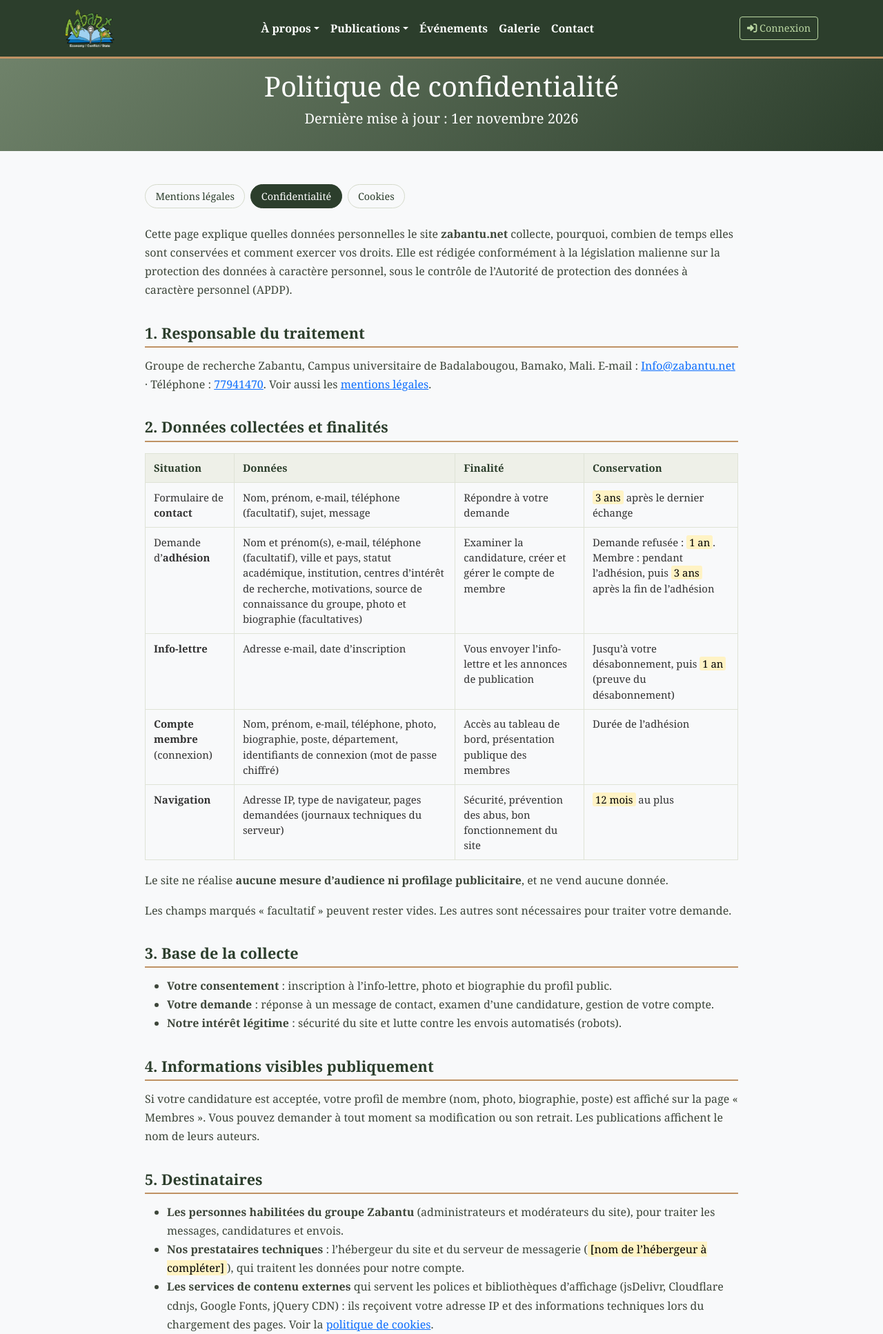
After one commit to dmaiga/zabantu, a Django app: page /zabantu/confidentialite/ in a window 1280 px wide. The commit adds this page. Shown: the top 1934 px of the page at 69% size. Run offline with Django 5.2, Linux system fonts and the light colour scheme; tables that the repository leaves empty hold one stand-in row (values such as "Sample post"); parts of the project's set-up code (start-up, migrations or seed data) failed here and were passed over.

Commit message:
Pages légales : mentions légales, confidentialité, cookies, liens du footer et notices près des formulaires
Co-Authored-By: Claude Sonnet 5.5 <noreply@anthropic.com>

```diff
--- a/site_web/templates/base_public.html
+++ b/site_web/templates/base_public.html
@@ -91,6 +91,7 @@
     .footer-social a:hover { background: var(--zabantu-secondary); color: #2c1c0c; transform: translateY(-2px); }
     .footer-cta { display: inline-block; margin-top: .5rem; padding: .5rem 1.2rem; border: 1px solid var(--zabantu-secondary); border-radius: 30px; color: #fff !important; font-size: .9rem; }
     .footer-cta:hover { background: var(--zabantu-secondary); color: #2c1c0c !important; }
+    .footer-legal a { color: inherit; }
     .footer-bottom { border-top: 1px solid rgba(255,255,255,.12); margin-top: 2.25rem; padding-top: 1.25rem; font-size: .85rem; display: flex; justify-content: space-between; flex-wrap: wrap; gap: .5rem; }
   </style>
   {% block extra_css %}{% endblock %}
@@ -230,7 +231,11 @@
 
     <div class="footer-bottom">
       <span>&copy; {% now "Y" %} Groupe de recherche Zabantu. Tous droits réservés.</span>
-      <a href="{% url 'contact' %}">Contact</a>
+      <span class="footer-legal">
+        <a href="{% url 'legal_notice' %}">Mentions légales</a> ·
+        <a href="{% url 'privacy' %}">Confidentialité</a> ·
+        <a href="{% url 'cookies' %}">Cookies</a>
+      </span>
     </div>
   </div>
 </footer>
--- a/site_web/templates/site_web/index.html
+++ b/site_web/templates/site_web/index.html
@@ -320,6 +320,7 @@
                         <button type="submit" class="btn btn-primary btn-lg w-100"><i class="fas fa-envelope me-2"></i>S'abonner</button>
                     </div>
                 </form>
+                <p class="small mt-2 mb-0 opacity-75">Votre e-mail sert uniquement à vous envoyer l'info-lettre ; désabonnement possible à tout moment. <a href="{% url 'privacy' %}">En savoir plus</a></p>
                 {% if messages %}
                 <div class="mt-3 w-100">
                     {% for message in messages %}
--- /dev/null
+++ b/site_web/templates/site_web/legal/_base_legal.html
@@ -0,0 +1,29 @@
+{% extends 'base_public.html' %}
+
+{% block banner_subtitle %}Dernière mise à jour : {% block legal_updated %}1er novembre 2026{% endblock %}{% endblock %}
+
+{% block extra_css %}
+<style>
+  .legal-wrap { max-width: 860px; margin: 0 auto; }
+  .legal-wrap h2 { font-size: 1.35rem; font-weight: 700; color: var(--zabantu-dark); margin: 2.2rem 0 .8rem; padding-bottom: .4rem; border-bottom: 2px solid var(--zabantu-secondary); }
+  .legal-wrap p, .legal-wrap li { color: #3d463a; line-height: 1.7; }
+  .legal-wrap table { width: 100%; font-size: .93rem; margin: 1rem 0; }
+  .legal-wrap th { background: #eef0e8; color: var(--zabantu-dark); text-align: left; }
+  .legal-wrap th, .legal-wrap td { padding: .6rem .75rem; border: 1px solid #dfe3d6; vertical-align: top; }
+  .legal-wrap mark { background: #fff3c4; padding: 0 .25rem; border-radius: 3px; }
+  .legal-nav { display: flex; flex-wrap: wrap; gap: .5rem; margin-bottom: 1.5rem; }
+  .legal-nav a { padding: .35rem .9rem; border: 1px solid #d5dacb; border-radius: 999px; font-size: .9rem; text-decoration: none; color: var(--zabantu-dark); }
+  .legal-nav a.active { background: var(--zabantu-dark); color: #fff; border-color: var(--zabantu-dark); }
+</style>
+{% endblock %}
+
+{% block content %}
+<div class="legal-wrap">
+  <nav class="legal-nav" aria-label="Informations légales">
+    <a href="{% url 'legal_notice' %}" {% if legal_page == 'notice' %}class="active"{% endif %}>Mentions légales</a>
+    <a href="{% url 'privacy' %}" {% if legal_page == 'privacy' %}class="active"{% endif %}>Confidentialité</a>
+    <a href="{% url 'cookies' %}" {% if legal_page == 'cookies' %}class="active"{% endif %}>Cookies</a>
+  </nav>
+  {% block legal_body %}{% endblock %}
+</div>
+{% endblock %}
--- /dev/null
+++ b/site_web/templates/site_web/legal/privacy.html
@@ -0,0 +1,89 @@
+{% extends 'site_web/legal/_base_legal.html' %}
+{% block title %}Politique de confidentialité - Zabantu{% endblock %}
+{% block banner_title %}Politique de confidentialité{% endblock %}
+
+{% block legal_body %}
+<p>Cette page explique quelles données personnelles le site <strong>zabantu.net</strong> collecte, pourquoi, combien de temps elles sont conservées et comment exercer vos droits. Elle est rédigée conformément à la législation malienne sur la protection des données à caractère personnel, sous le contrôle de l’Autorité de protection des données à caractère personnel (APDP).</p>
+
+<h2>1. Responsable du traitement</h2>
+<p>Groupe de recherche Zabantu, Campus universitaire de Badalabougou, Bamako, Mali. E-mail : <a href="mailto:Info@zabantu.net">Info@zabantu.net</a> · Téléphone : <a href="tel:77941470">77941470</a>. Voir aussi les <a href="{% url 'legal_notice' %}">mentions légales</a>.</p>
+
+<h2>2. Données collectées et finalités</h2>
+<table>
+  <thead><tr><th>Situation</th><th>Données</th><th>Finalité</th><th>Conservation</th></tr></thead>
+  <tbody>
+    <tr>
+      <td>Formulaire de <strong>contact</strong></td>
+      <td>Nom, prénom, e-mail, téléphone (facultatif), sujet, message</td>
+      <td>Répondre à votre demande</td>
+      <td><mark>3 ans</mark> après le dernier échange</td>
+    </tr>
+    <tr>
+      <td>Demande d’<strong>adhésion</strong></td>
+      <td>Nom et prénom(s), e-mail, téléphone (facultatif), ville et pays, statut académique, institution, centres d’intérêt de recherche, motivations, source de connaissance du groupe, photo et biographie (facultatives)</td>
+      <td>Examiner la candidature, créer et gérer le compte de membre</td>
+      <td>Demande refusée : <mark>1 an</mark>. Membre : pendant l’adhésion, puis <mark>3 ans</mark> après la fin de l’adhésion</td>
+    </tr>
+    <tr>
+      <td><strong>Info-lettre</strong></td>
+      <td>Adresse e-mail, date d’inscription</td>
+      <td>Vous envoyer l’info-lettre et les annonces de publication</td>
+      <td>Jusqu’à votre désabonnement, puis <mark>1 an</mark> (preuve du désabonnement)</td>
+    </tr>
+    <tr>
+      <td><strong>Compte membre</strong> (connexion)</td>
+      <td>Nom, prénom, e-mail, téléphone, photo, biographie, poste, département, identifiants de connexion (mot de passe chiffré)</td>
+      <td>Accès au tableau de bord, présentation publique des membres</td>
+      <td>Durée de l’adhésion</td>
+    </tr>
+    <tr>
+      <td><strong>Navigation</strong></td>
+      <td>Adresse IP, type de navigateur, pages demandées (journaux techniques du serveur)</td>
+      <td>Sécurité, prévention des abus, bon fonctionnement du site</td>
+      <td><mark>12 mois</mark> au plus</td>
+    </tr>
+  </tbody>
+</table>
+<p>Le site ne réalise <strong>aucune mesure d’audience ni profilage publicitaire</strong>, et ne vend aucune donnée.</p>
+<p>Les champs marqués « facultatif » peuvent rester vides. Les autres sont nécessaires pour traiter votre demande.</p>
+
+<h2>3. Base de la collecte</h2>
+<ul>
+  <li><strong>Votre consentement</strong> : inscription à l’info-lettre, photo et biographie du profil public.</li>
+  <li><strong>Votre demande</strong> : réponse à un message de contact, examen d’une candidature, gestion de votre compte.</li>
+  <li><strong>Notre intérêt légitime</strong> : sécurité du site et lutte contre les envois automatisés (robots).</li>
+</ul>
+
+<h2>4. Informations visibles publiquement</h2>
+<p>Si votre candidature est acceptée, votre profil de membre (nom, photo, biographie, poste) est affiché sur la page « Membres ». Vous pouvez demander à tout moment sa modification ou son retrait. Les publications affichent le nom de leurs auteurs.</p>
+
+<h2>5. Destinataires</h2>
+<ul>
+  <li><strong>Les personnes habilitées du groupe Zabantu</strong> (administrateurs et modérateurs du site), pour traiter les messages, candidatures et envois.</li>
+  <li><strong>Nos prestataires techniques</strong> : l’hébergeur du site et du serveur de messagerie (<mark>[nom de l’hébergeur à compléter]</mark>), qui traitent les données pour notre compte.</li>
+  <li><strong>Les services de contenu externes</strong> qui servent les polices et bibliothèques d’affichage (jsDelivr, Cloudflare cdnjs, Google Fonts, jQuery CDN) : ils reçoivent votre adresse IP et des informations techniques lors du chargement des pages. Voir la <a href="{% url 'cookies' %}">politique de cookies</a>.</li>
+</ul>
+<p>Vos données ne sont communiquées à aucun autre tiers, sauf obligation légale.</p>
+
+<h2>6. Transfert hors du Mali</h2>
+<p>Les services de contenu externes cités ci-dessus sont exploités depuis l’étranger. Les données de vos formulaires sont stockées sur les serveurs de l’hébergeur du site <mark>[préciser le pays d’hébergement]</mark>.</p>
+
+<h2>7. Sécurité</h2>
+<p>Les connexions au site sont chiffrées (HTTPS), les mots de passe sont stockés sous forme chiffrée, l’accès au tableau de bord est réservé aux personnes autorisées et les formulaires sont protégés contre les envois automatisés. Aucun système n’est infaillible : en cas de violation de données vous concernant, nous vous en informerions ainsi que l’APDP, conformément à la loi.</p>
+
+<h2>8. Vos droits</h2>
+<p>Vous disposez des droits suivants sur vos données :</p>
+<ul>
+  <li><strong>accès</strong> : savoir quelles données nous détenons sur vous et en obtenir une copie ;</li>
+  <li><strong>rectification</strong> : faire corriger des données inexactes ;</li>
+  <li><strong>suppression</strong> : demander l’effacement de vos données ;</li>
+  <li><strong>opposition</strong> : vous opposer, pour un motif légitime, à un traitement ;</li>
+  <li><strong>retrait du consentement</strong> à tout moment.</li>
+</ul>
+<p><strong>Comment les exercer :</strong> écrivez à <a href="mailto:Info@zabantu.net">Info@zabantu.net</a> en indiquant l’objet de votre demande et l’adresse e-mail concernée. Nous pouvons vous demander un justificatif d’identité en cas de doute. Nous répondons dans un délai d’<mark>un mois</mark>.</p>
+<p>Pour vous <strong>désabonner de l’info-lettre</strong>, utilisez le lien présent au bas de chaque message : le désabonnement est immédiat.</p>
+<p>Si vous estimez que vos droits ne sont pas respectés, vous pouvez saisir l’<strong>Autorité de protection des données à caractère personnel (APDP)</strong> du Mali.</p>
+
+<h2>9. Mises à jour</h2>
+<p>Cette politique peut évoluer. La date de dernière mise à jour figure en haut de la page.</p>
+{% endblock %}
--- a/site_web/templates/site_web/public_contact.html
+++ b/site_web/templates/site_web/public_contact.html
@@ -102,6 +102,7 @@
                             {% for e in form.message.errors %}<div class="field-error">{{ e }}</div>{% endfor %}
                         </div>
                         <div class="col-12">
+                            <p class="text-muted small">Ces informations servent uniquement à répondre à votre message. <a href="{% url 'privacy' %}">Politique de confidentialité</a></p>
                             <button type="submit" class="btn-submit"><i class="fas fa-paper-plane me-2"></i>Envoyer le message</button>
                         </div>
                     </div>
--- a/site_web/templates/site_web/public_membership_form.html
+++ b/site_web/templates/site_web/public_membership_form.html
@@ -205,6 +205,7 @@
             <p class="text-muted small mb-0">Les informations de l'étape 4, si vous les renseignez, pourront être affichées sur votre page membre une fois votre adhésion validée.</p>
         </fieldset>
 
+        <p class="text-muted small text-center">Les informations transmises servent à examiner votre candidature. <a href="{% url 'privacy' %}" target="_blank" rel="noopener">Politique de confidentialité</a></p>
         <div class="wizard-nav">
             <button type="button" class="btn btn-outline-secondary" id="prevBtn">Précédent</button>
             <button type="button" class="btn btn-wizard" id="nextBtn">Suivant</button>
--- a/site_web/urls.py
+++ b/site_web/urls.py
@@ -1,4 +1,5 @@
 from django.urls import path
+from django.views.generic import TemplateView
 from .views import (
     HomeView,
     public_article_list,
@@ -42,6 +43,9 @@ urlpatterns = [
     #06_08
 
     path('contact/', contact, name='contact'),
+    path('mentions-legales/', TemplateView.as_view(template_name='site_web/legal/legal_notice.html', extra_context={'legal_page': 'notice'}), name='legal_notice'),
+    path('confidentialite/', TemplateView.as_view(template_name='site_web/legal/privacy.html', extra_context={'legal_page': 'privacy'}), name='privacy'),
+    path('cookies/', TemplateView.as_view(template_name='site_web/legal/cookies.html', extra_context={'legal_page': 'cookies'}), name='cookies'),
     path('adhesion/', membership_apply, name='membership_apply'),
     path('adhesion/merci/', membership_thanks, name='membership_thanks'),
 
```
Also changed, not shown: site_web/templates/site_web/legal/cookies.html (added, +27 -0 lines), site_web/templates/site_web/legal/legal_notice.html (added, +38 -0 lines), site_web/tests_legal.py (added, +22 -0 lines).
